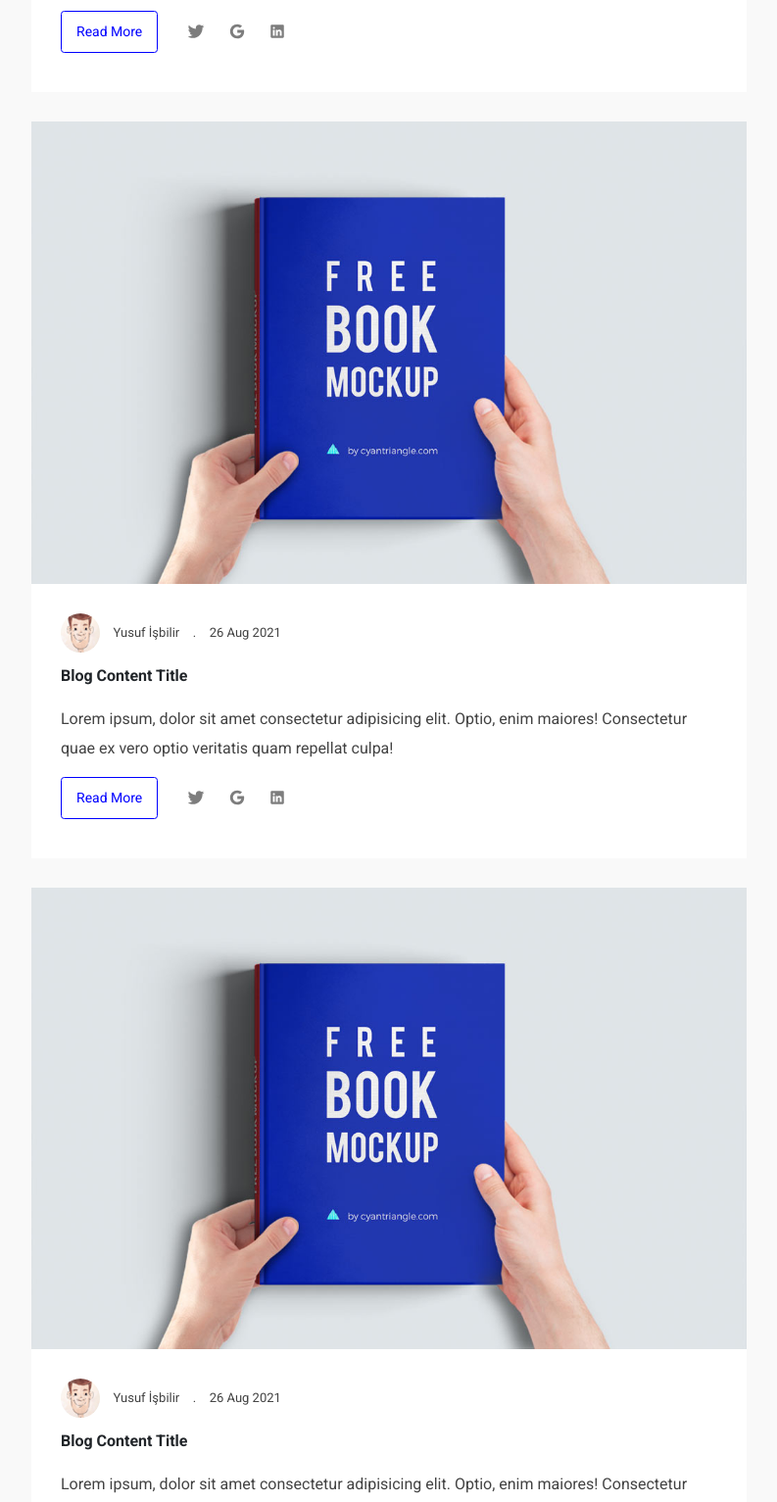
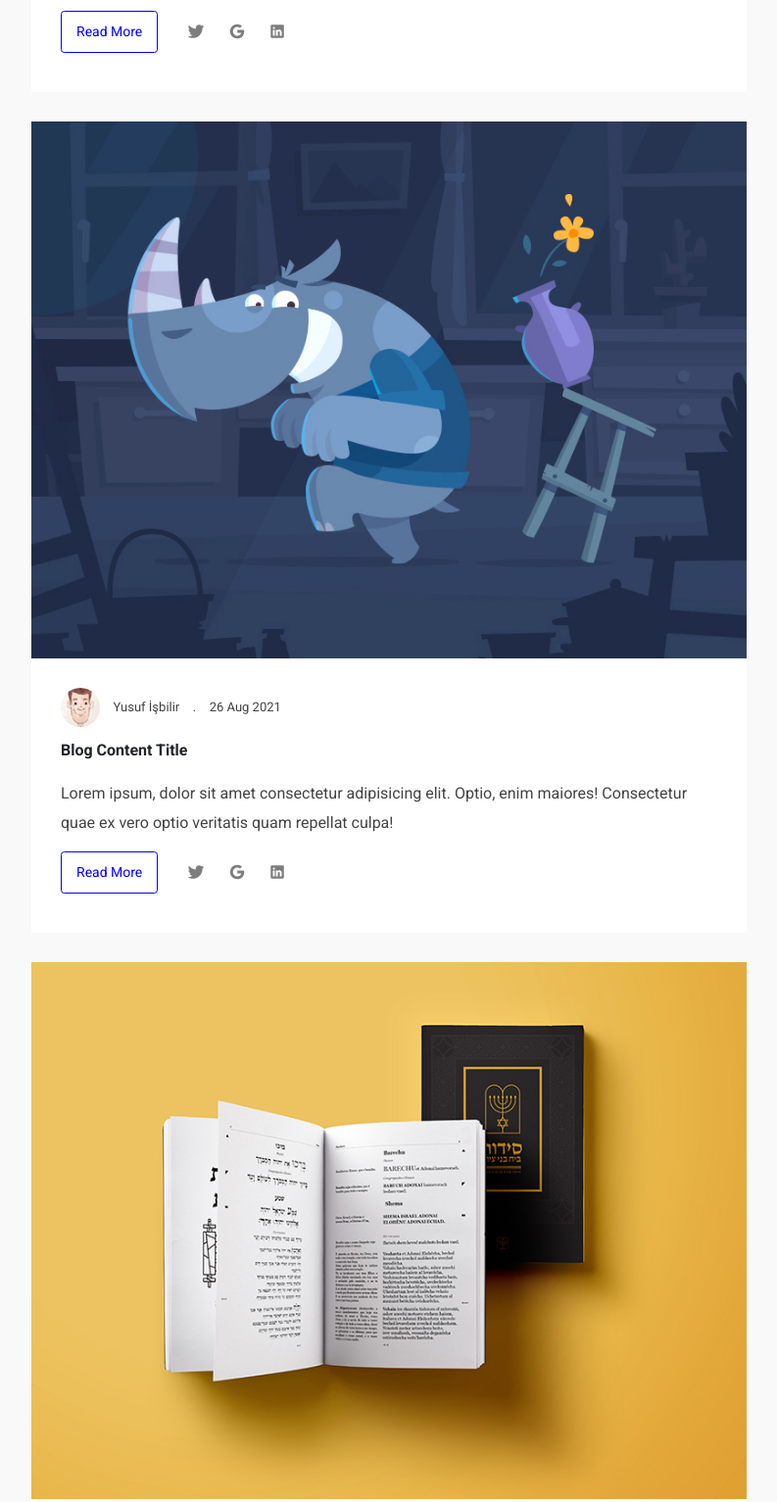
Before and after one commit to yusufisbilir/Re-Blog, a plain HTML site: page docs/index.html in a window 1280 px wide. Shown: the part 2042-3575 px from the top of the page at 98% size, without its empty margins (53-846 px from the left). Drawn offline with nearby package versions, Linux system fonts and the light colour scheme.

Commit message:
update blog list part photos

```diff
--- a/docs/index.html
+++ b/docs/index.html
@@ -129,7 +129,7 @@
                     </div>
                     <div class="blog-list-content">
                         <div class="blog-list-image">
-                            <img src="images/blog-01.jpg" alt="blog-image" class="img-fluid">
+                            <img src="images/blog-02.jpg" alt="blog-image" class="img-fluid">
                         </div>
                         <div class="blog-list-info">
                             <ul>
@@ -164,7 +164,7 @@
                     </div>
                     <div class="blog-list-content">
                         <div class="blog-list-image">
-                            <img src="images/blog-01.jpg" alt="blog-image" class="img-fluid">
+                            <img src="images/blog-03.jpg" alt="blog-image" class="img-fluid">
                         </div>
                         <div class="blog-list-info">
                             <ul>
```
